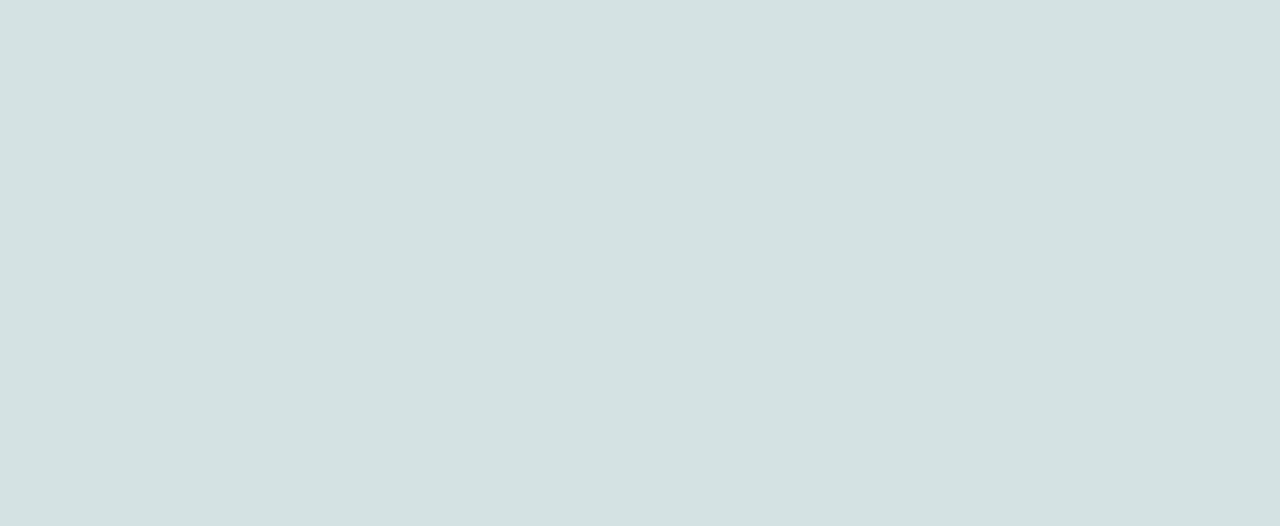
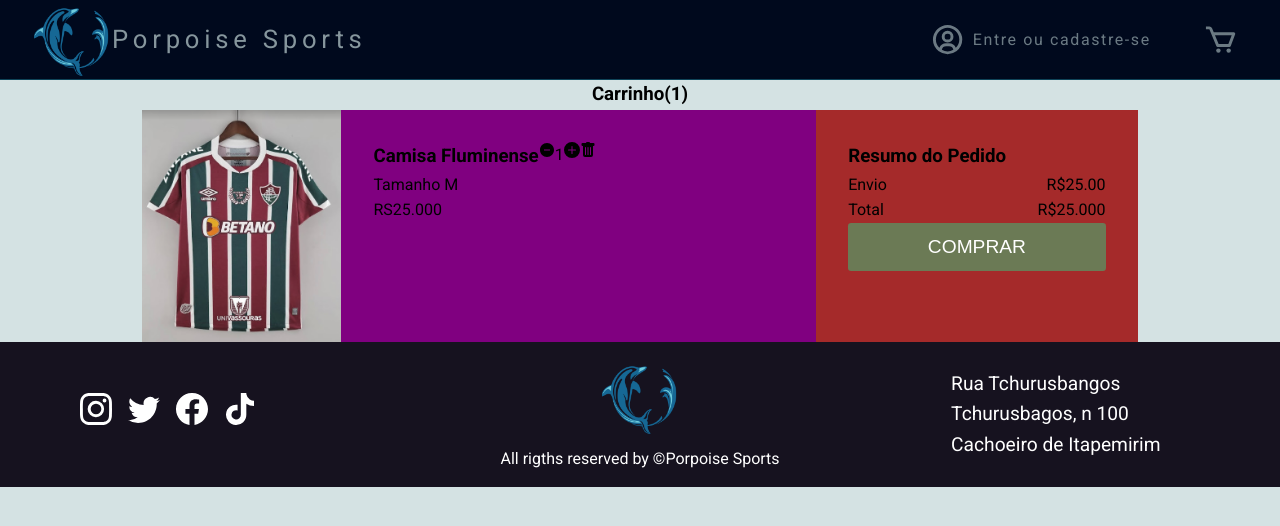
Before and after one commit to kaiquen/porpoise-frontend-reactjs, a React (Create React App) app: page /carrinho in a window 1280 px wide. Before the commit this address had no page. Shown: the top 526 px of the page. Built offline with nearby package versions, Linux system fonts and the light colour scheme.

Commit message:
feat: cart structure

```diff
--- a/src/App.tsx
+++ b/src/App.tsx
@@ -2,6 +2,7 @@
 
 import './global/global.scss'
 import Cadastro from './pages/cadastro';
+import Cart from './pages/carrinho';
 
 import Home from './pages/home';
 import Login from './pages/login';
@@ -14,6 +15,7 @@
         <Route index element={<Home />} />
         <Route path="login" element={<Login />} />
         <Route path="produto/:id" element={<Produtos />} />
+        <Route path="carrinho" element={<Cart />} />
         <Route path="cadastro" element={<Cadastro />} />
       </Routes>
     </BrowserRouter>
--- a/src/components/Card/styles.scss
+++ b/src/components/Card/styles.scss
@@ -1,4 +1,3 @@
-
 .card {
   background-color: var(--primary-color);
   display: grid;
@@ -17,16 +16,16 @@
   }
 
   &__name {
-    grid-row: 1 / 2;
+    grid-row: 1 / 3;
     grid-column: 1 / -1;
     justify-self: center;
     align-self: end;
     z-index: 3;
-    width: 80%;
-    //	font-family: $font-display;
-    font-size: 1.4rem;
+
+    padding: 1rem;
+    font-size: 1.2rem;
     text-align: center;
-    padding: 1.25rem;
+
     background-color: red;
     color: #fff;
     font-weight: 400;
--- /dev/null
+++ b/src/pages/carrinho/index.tsx
@@ -0,0 +1,46 @@
+import { Footer } from "../../components/Footer"
+import { Header } from "../../components/Header"
+import { Button } from "../../components/Button";
+import { BsFillPlusCircleFill, BsFillTrashFill } from 'react-icons/bs';
+import { AiFillMinusCircle } from "react-icons/ai";
+import './styles.scss';
+
+const Cart = () => {
+  return (
+    <>
+      <div className="cart">
+        <Header />
+        <h3 className="pagetitle">Carrinho(1)</h3>
+        <div className="cart__card">
+          <img src="./assets/flu.png" alt="" />
+          <div className="cart__card__left">
+            <div className="cart__card__left__title">
+              <h3>Camisa Fluminense</h3>
+              <AiFillMinusCircle />
+              <p>1</p>
+              <BsFillPlusCircleFill />
+              <BsFillTrashFill />
+            </div>
+            <p>Tamanho M</p>
+            <p>RS25.000</p>
+          </div>
+          <div className="cart__card__right">
+            <h3>Resumo do Pedido</h3>
+            <div className="cart__card__right__total">
+              <p>Envio</p>
+              <p>R$25.00</p>
+            </div>
+            <div className="cart__card__right__total">
+              <p>Total</p>
+              <p>R$25.000</p>
+            </div>
+            <Button title='Comprar' />
+          </div>
+        </div>
+        <Footer />
+      </div>
+    </>
+  )
+}
+
+export default Cart;
--- /dev/null
+++ b/src/pages/carrinho/styles.scss
@@ -0,0 +1,47 @@
+.cart {
+  display: flex;
+  flex-direction: column;
+
+  .pagetitle {
+    text-align: center;
+  }
+
+  &__card {
+    display: flex;
+    margin: 0 auto;
+
+
+    &__left {
+      padding: 2rem;
+      background-color: purple;
+      width: 60%;
+
+      &__title {
+
+        display: flex;
+
+        flex-direction: row;
+      }
+    }
+
+    &__right {
+      padding: 2rem;
+      width: 40%;
+
+      background-color: brown;
+
+      &__total {
+        justify-content: space-between;
+        display: flex;
+      }
+
+
+    }
+
+
+    img {
+      height: 20%;
+      width: 20%;
+    }
+  }
+}
```
